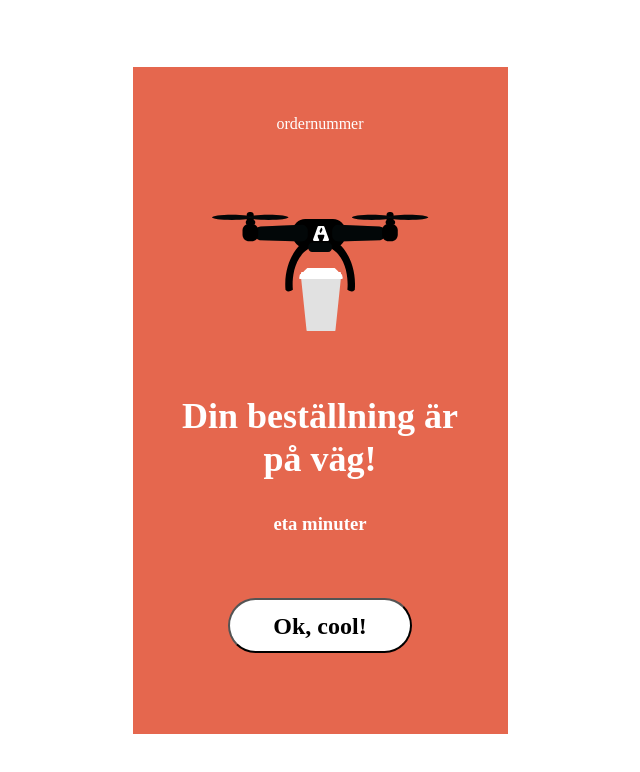
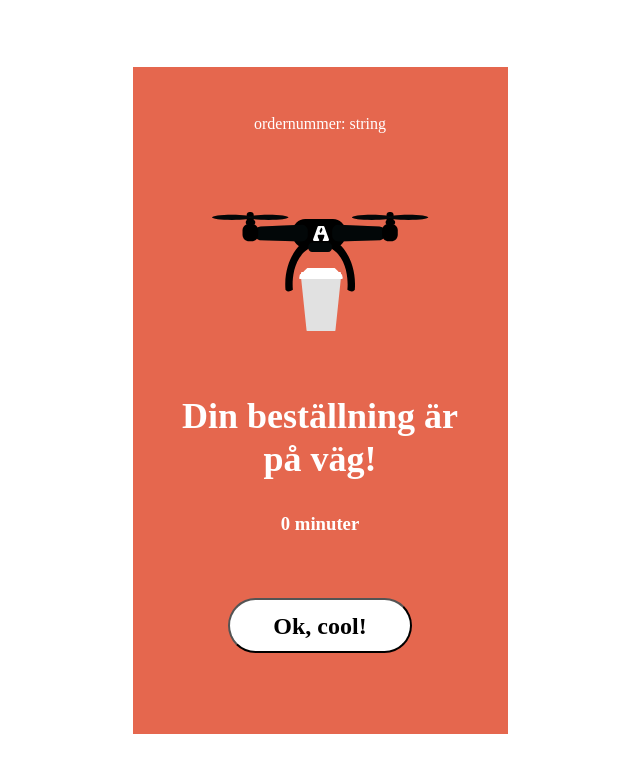
Before and after one commit to MapYh/Marko-p-talo_FU-JS23_individuell, a React (Vite) app: page /status in a window 1280 px wide. Shown: the top 772 px of the page, without its empty margins (320-960 px from the left). Built offline with nearby package versions, Linux system fonts and the light colour scheme.

Commit message:
added status eta and order number

```diff
--- a/src/components/Api.jsx
+++ b/src/components/Api.jsx
@@ -7,6 +7,7 @@ import Plus from "../assets/plus.svg";
 import Line from "../assets/line.svg";
 import "./api.scss";
 import "./menu.scss";
+import { useStore } from "../store.js";
 
 const menuPageInfo = {
   logo: Bag,
@@ -15,12 +16,15 @@ const menuPageInfo = {
   numberOfItems: 7,
 };
 
-let total_eta;
-let order_number;
-
 const Api = () => {
   const [Data, setData] = useState([]);
   const [Item, setItem] = useState([]);
+
+  const setEta = useStore((state) => state.setEta);
+  const setordernumber = useStore((state) => state.setordernumber);
+
+  const increment = useStore((state) => state.increment);
+  const count = useStore((state) => state.count);
 
   const fetchData = async () => {
     const url = "//airbean-api-xjlcn.ondigitalocean.app/api/beans/";
@@ -34,7 +38,7 @@ const Api = () => {
     fetchData();
   }, []);
 
-  const addItemToCart = async (arg, argtwo) => {
+  const AddItemToCart = async (arg, argtwo) => {
     const requestOptions = {
       method: "POST",
       headers: { "Content-Type": "application/json" },
@@ -55,12 +59,10 @@ const Api = () => {
     );
     const data = await response.json(response);
     setItem(data);
-    total_eta = data.eta; //ok
-    order_number = data.orderNr; //ok
-    console.log(total_eta, order_number);
-    /* return { total_eta, order_number }; */
+    console.log(data);
+    setordernumber(data.orderNr);
+    setEta(data.eta);
   };
-
   const navigate = useNavigate();
   const navigateToCart = () => {
     // use the navigate function to navigate to /Menu
@@ -76,12 +78,15 @@ const Api = () => {
       return (
         <li className="item-list " key={item.id}>
           <div className="item-container">
-            <section
-              className="plussign  ellipseplus"
-              onClick={() => addItemToCart(item.title, item.price)}
+            <div
+              onClick={() => {
+                AddItemToCart(item.title, item.price);
+              }}
             >
-              <img className="add-icon" src={menuPageInfo.plusSign} alt="" />
-            </section>
+              <section className="plussign  ellipseplus" onClick={increment}>
+                <img className="add-icon" src={menuPageInfo.plusSign} alt="" />
+              </section>
+            </div>
             <div className="item-textcontainer">
               <section className="item_title_line">
                 <h3 className="item_title">{item.title}</h3>
@@ -108,7 +113,7 @@ const Api = () => {
           </div>
           <div className="bagright" onClick={() => navigateToCart()}>
             <img src={Bag} alt="shopping bag" />
-            <div className="littlebag"></div>
+            <div className="littlebag">{count}</div>
           </div>
           <h1>{menuPageInfo.main}</h1>
         </header>
--- a/src/components/Cart.jsx
+++ b/src/components/Cart.jsx
@@ -4,7 +4,6 @@ import Vector from "../assets/vector.svg";
 import upsideVector from "../assets/upsideVector.svg";
 import Menu from "./Menu.jsx";
 import { useStore } from "../store.js";
-
 import { useNavigate } from "react-router-dom";
 
 const Cart = () => {
--- a/src/components/Status.jsx
+++ b/src/components/Status.jsx
@@ -1,9 +1,12 @@
 import "./status.scss";
 import DroneAndCup from "../assets/droneandcup.svg";
 import { useNavigate } from "react-router-dom";
+import { useStore } from "../store.js";
+const Orderstatus = () => {
+  const eta = useStore((state) => state.eta);
+  const orderNr = useStore((state) => state.orderNr);
+  const navigate = useNavigate();
 
-const Orderstatus = () => {
-  const navigate = useNavigate();
   const navigateToNewPage = () => {
     // use the navigate function to navigate to /Menu
     navigate("/Nav");
@@ -12,11 +15,11 @@ const Orderstatus = () => {
   return (
     <>
       <article className="statuscard">
-        <header className="statuscard__header">ordernummer</header>
+        <header className="statuscard__header">ordernummer: {orderNr}</header>
         <img src={DroneAndCup} alt="Drone with coffe cup" />
         <main>
           <h1 className="textcontentstyling">Din beställning är på väg!</h1>
-          <h3 className="main__eta">eta minuter</h3>
+          <h3 className="main__eta">{eta} minuter</h3>
         </main>
         <footer>
           <button
--- a/src/store.js
+++ b/src/store.js
@@ -2,6 +2,10 @@ import { create } from "zustand";
 
 export const useStore = create((set) => ({
   count: 0,
+  orderNr: "string",
+  eta: 0,
+  setordernumber: (orderNr) => set({ orderNr }),
+  setEta: (eta) => set({ eta }),
   increment: () => set((state) => ({ count: state.count + 1 })),
   decrement: () => set((state) => ({ count: state.count - 1 })),
 }));
```
